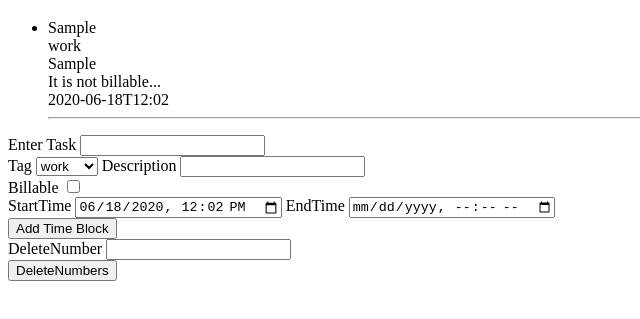
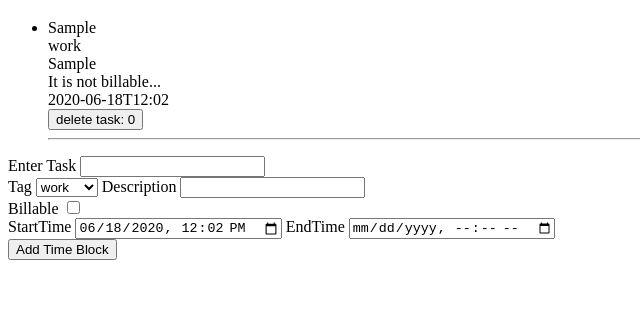
Before and after one commit to twistercool/TimeTracker, an Electron app: page src/mainWindow.html in a window 800 px wide. Both pictures are taken after typing "Sample", "Sample" into the empty fields and a click on the button "Add Time Block". Shown: the part 61-380 px from the top of the page, without its empty margins (0-640 px from the left). Drawn offline with Linux system fonts and the light colour scheme; no server answers.

Commit message:
added delete button for each task

```diff
--- a/src/mainRender.js
+++ b/src/mainRender.js
@@ -62,11 +62,15 @@ function addTask(){
     document.getElementById("myForm").reset();
 }
 
-function removeFromForm(){
-    const delForm = document.forms['delete'];
-    const num = delForm.querySelector('#deleteNum').value;
-    document.getElementById("delete").reset();
-    tasks.splice(num, 1);
+// function removeFromForm(){
+//     const delForm = document.forms['delete'];
+//     const num = delForm.querySelector('#deleteNum').value;
+//     document.getElementById("delete").reset();
+//     removeAtIndex(num);
+// }
+
+function removeAtIndex(index){
+    tasks.splice(index, 1);
     updateDisplay();
 }
 
@@ -104,6 +108,12 @@ function updateDisplay(e) {
         li.appendChild(document.createElement('br'));
         li.appendChild(document.createTextNode(currentTask.endTime));
 
+        // initialises the delete button for each task
+        let deleteButton = document.createElement('BUTTON');
+        deleteButton.append(document.createTextNode('delete task: ' + i));
+        deleteButton.setAttribute('onClick', `removeAtIndex(${i})`);
+        li.appendChild(deleteButton);
+
         ul.appendChild(li);
         ul.appendChild(document.createElement('hr')); //adds a horizontal line
     }
--- a/src/mainWindow.html
+++ b/src/mainWindow.html
@@ -31,14 +31,6 @@
         </div>
         <button type="submit">Add Time Block</button>
     </form>
-
-    <form id="delete">
-        <div>
-            <label>DeleteNumber</label>
-            <input type="text" id="deleteNum">
-        </div>
-        <button type="button" onclick="removeFromForm()">DeleteNumbers</button>
-    </form>
     <script defer src="mainRender.js"></script>
   </body>
 </html>
```
